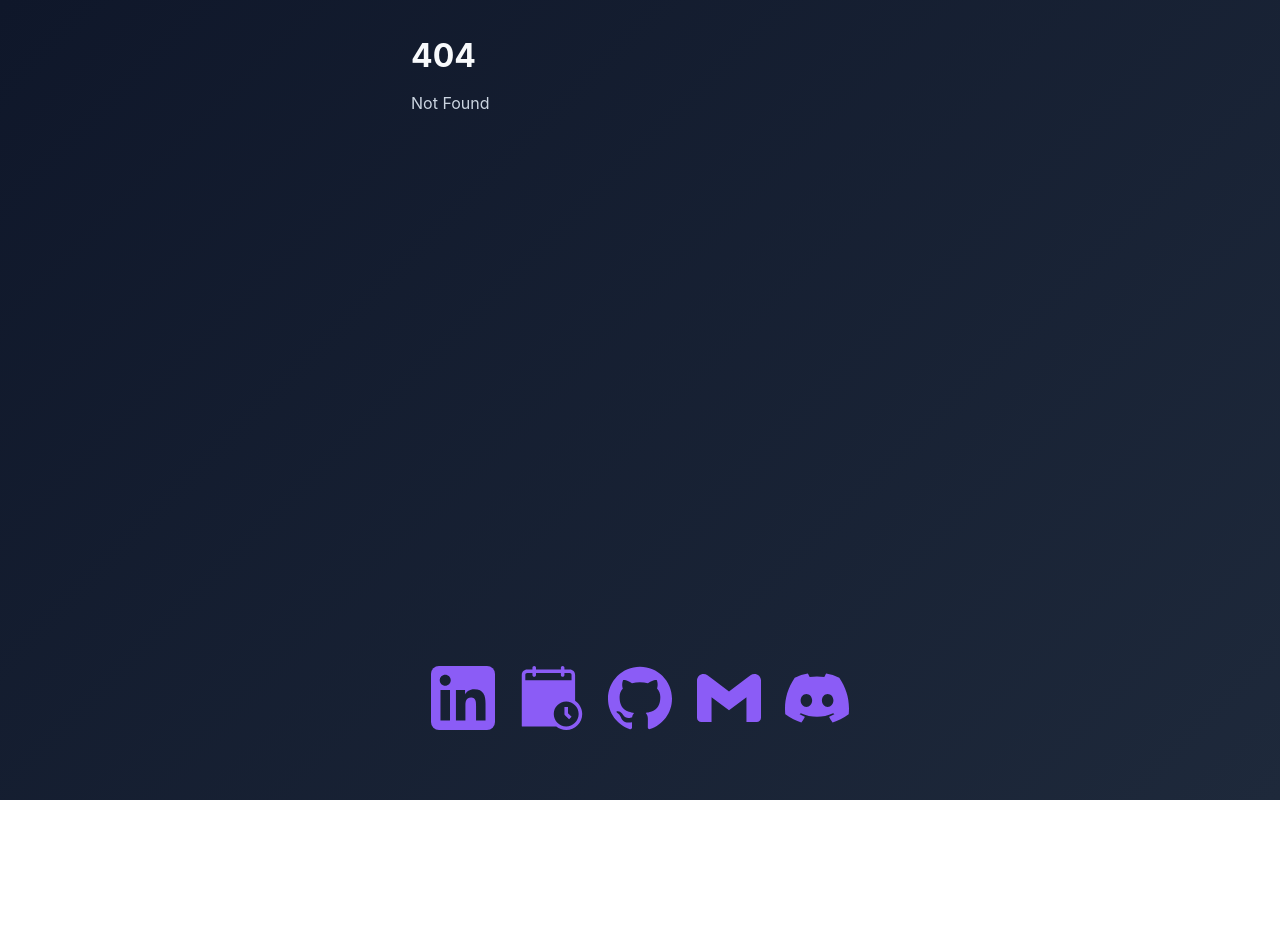
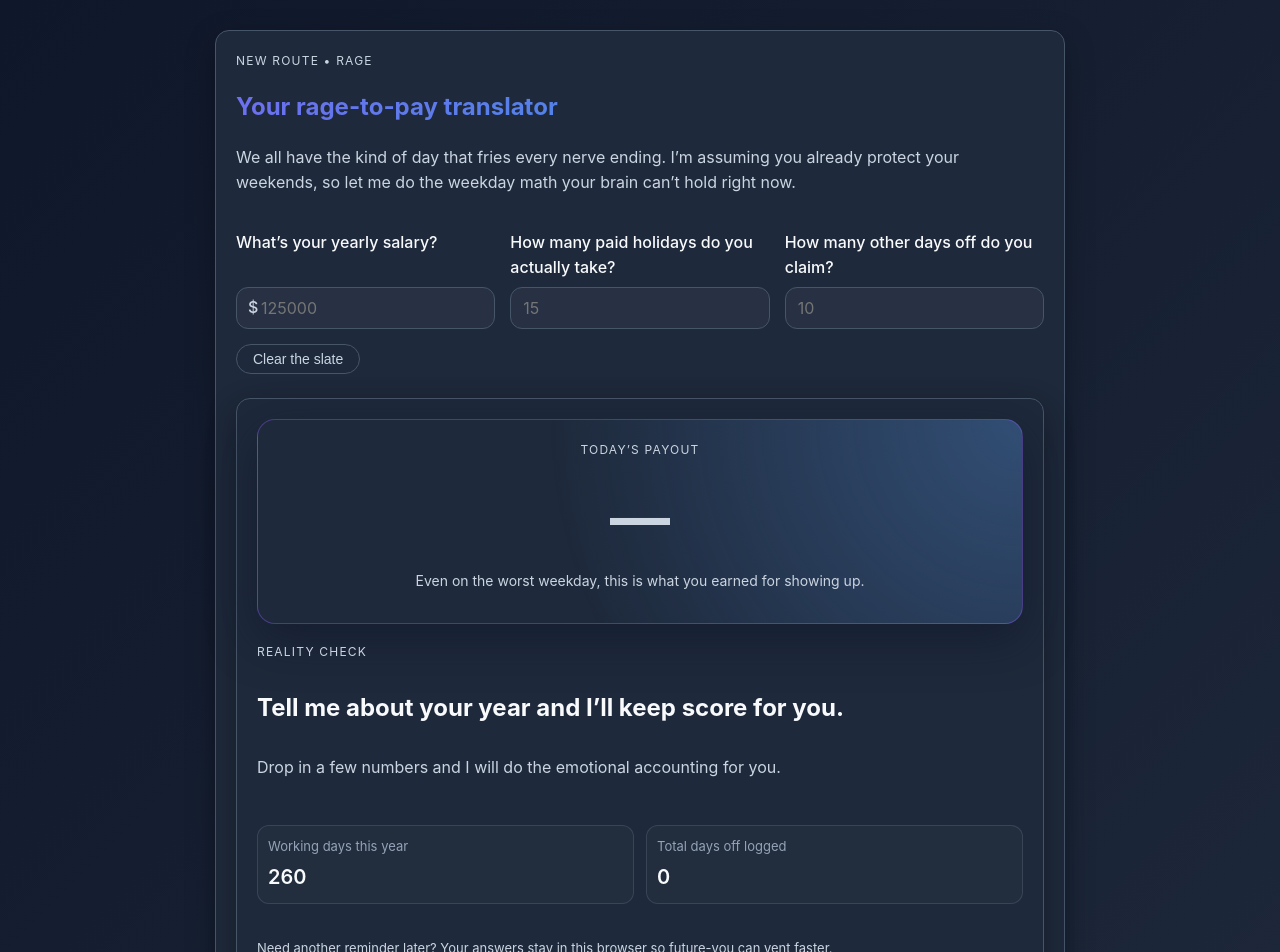
Before and after one commit to jdoconnor/jdoconnor.github.io, a SvelteKit app: page /rage in a window 1280 px wide. Before the commit this address had no page. Shown: the top 952 px of the page. Before the commit the page ends 800 px from the top, so only its background shows below. Built offline with nearby package versions, Linux system fonts and the light colour scheme.

Commit message:
rage calculatora

```diff
--- /dev/null
+++ b/src/routes/rage/+page.svelte
@@ -0,0 +1,393 @@
+<script lang="ts">
+	import { browser } from '$app/environment';
+	import { onMount } from 'svelte';
+
+	const STORAGE_KEY = 'rage-calculator';
+	const WORKDAYS_PER_YEAR = 260; // assume no weekends
+
+	let salary = '';
+	let holidays = '';
+	let daysOff = '';
+	let hasInteracted = false;
+
+	type StoredValues = {
+		salary: number;
+		holidays: number;
+		daysOff: number;
+	};
+
+	onMount(() => {
+		if (!browser) return;
+
+		const stored = localStorage.getItem(STORAGE_KEY);
+
+		if (!stored) return;
+
+		try {
+			const parsed = JSON.parse(stored) as Partial<StoredValues>;
+			if (typeof parsed.salary === 'number') {
+				salary = parsed.salary.toString();
+			}
+			if (typeof parsed.holidays === 'number') {
+				holidays = parsed.holidays.toString();
+			}
+			if (typeof parsed.daysOff === 'number') {
+				daysOff = parsed.daysOff.toString();
+			}
+		} catch (error) {
+			console.error('Unable to read rage calculator history', error);
+		}
+	});
+
+	const integerFrom = (value: string) => {
+		const parsed = Number.parseInt(value, 10);
+		return Number.isFinite(parsed) ? Math.max(parsed, 0) : 0;
+	};
+
+	const floatFrom = (value: string) => {
+		const parsed = Number.parseFloat(value);
+		return Number.isFinite(parsed) ? Math.max(parsed, 0) : 0;
+	};
+
+	function persist() {
+		if (!browser) return;
+
+		const payload: StoredValues = {
+			salary: floatFrom(salary),
+			holidays: integerFrom(holidays),
+			daysOff: integerFrom(daysOff)
+		};
+
+		localStorage.setItem(STORAGE_KEY, JSON.stringify(payload));
+	}
+
+	function handleInput() {
+		hasInteracted = true;
+		persist();
+	}
+
+	function resetForm() {
+		salary = '';
+		holidays = '';
+		daysOff = '';
+		hasInteracted = false;
+		if (browser) {
+			localStorage.removeItem(STORAGE_KEY);
+		}
+	}
+
+	$: salaryValue = floatFrom(salary);
+	$: holidaysValue = integerFrom(holidays);
+	$: daysOffValue = integerFrom(daysOff);
+	$: totalDaysOff = Math.min(WORKDAYS_PER_YEAR - 1, holidaysValue + daysOffValue);
+	$: workingDays = Math.max(1, WORKDAYS_PER_YEAR - totalDaysOff);
+	$: dailyRate = salaryValue > 0 ? salaryValue / workingDays : 0;
+	$: formattedDailyRate = dailyRate
+		? dailyRate.toLocaleString('en-US', {
+				style: 'currency',
+				currency: 'USD',
+				maximumFractionDigits: dailyRate >= 100 ? 0 : 2
+		  })
+		: '';
+	$: headline = formattedDailyRate
+		? `I know your day sucked, but you still made ${formattedDailyRate} today.`
+		: 'Tell me about your year and I’ll keep score for you.';
+	$: subline = formattedDailyRate
+		? `Across roughly ${workingDays.toLocaleString()} working days, that’s what your grit is worth.`
+		: 'Drop in a few numbers and I will do the emotional accounting for you.';
+</script>
+
+<svelte:head>
+	<title>Rage — Daily Pay Reality Check</title>
+	<meta
+		name="description"
+		content="A small cathartic calculator that tells you how much today paid, even when it drained you."
+	/>
+</svelte:head>
+
+<section class="rage card fade-in floaty">
+	<header class="stack gap-sm">
+		<p class="eyebrow">New route • Rage</p>
+		<h1 class="gradient-text">Your rage-to-pay translator</h1>
+		<p>
+			We all have the kind of day that fries every nerve ending. I’m assuming you already protect your weekends,
+			so let me do the weekday math your brain can’t hold right now.
+		</p>
+	</header>
+
+	<form class="rage-form" on:submit|preventDefault>
+		<div class="fields-grid">
+			<label>
+				<span>What’s your yearly salary?</span>
+				<div class="input-with-prefix">
+					<span class="prefix">$</span>
+					<input
+						type="number"
+						inputmode="decimal"
+						min="0"
+						step="1000"
+						placeholder="125000"
+						bind:value={salary}
+						on:input={handleInput}
+					/>
+				</div>
+			</label>
+
+			<label>
+				<span>How many paid holidays do you actually take?</span>
+				<input
+					type="number"
+					inputmode="numeric"
+					min="0"
+					max="365"
+					placeholder="15"
+					bind:value={holidays}
+					on:input={handleInput}
+				/>
+			</label>
+
+			<label>
+				<span>How many other days off do you claim?</span>
+				<input
+					type="number"
+					inputmode="numeric"
+					min="0"
+					max="365"
+					placeholder="10"
+					bind:value={daysOff}
+					on:input={handleInput}
+				/>
+			</label>
+		</div>
+
+		<div class="actions">
+			<button type="button" class="ghost" on:click={resetForm}>
+				Clear the slate
+			</button>
+			{#if hasInteracted}
+				<span class="hint">Autosaved locally. No servers, no bosses, just catharsis.</span>
+			{/if}
+		</div>
+	</form>
+
+	<div class="result card secondary">
+		<div class="payout-spotlight">
+			<p class="eyebrow">Today’s payout</p>
+			<p class="payout-amount">{formattedDailyRate || '—'}</p>
+			<p class="payout-context">
+				Even on the worst weekday, this is what you earned for showing up.
+			</p>
+		</div>
+
+		<p class="eyebrow">Reality check</p>
+		<h2>{headline}</h2>
+		<p>{subline}</p>
+
+		<dl class="stats">
+			<div>
+				<dt>Working days this year</dt>
+				<dd>{workingDays.toLocaleString()}</dd>
+			</div>
+			<div>
+				<dt>Total days off logged</dt>
+				<dd>{totalDaysOff.toLocaleString()}</dd>
+			</div>
+		</dl>
+
+		<p class="whisper">
+			Need another reminder later? Your answers stay in this browser so future-you can vent faster.
+		</p>
+	</div>
+</section>
+
+<style>
+	.rage {
+		display: flex;
+		flex-direction: column;
+		gap: 2.4rem;
+	}
+
+	.stack {
+		display: flex;
+		flex-direction: column;
+		gap: 0.8rem;
+	}
+
+	.rage-form {
+		display: flex;
+		flex-direction: column;
+		gap: 1.5rem;
+	}
+
+	.fields-grid {
+		display: grid;
+		grid-template-columns: repeat(3, minmax(0, 1fr));
+		gap: 1.5rem;
+		width: 100%;
+	}
+
+	.fields-grid label {
+		display: flex;
+		flex-direction: column;
+		gap: 0.6rem;
+		font-weight: 500;
+		height: 100%;
+	}
+
+	.fields-grid label > input,
+	.fields-grid label > .input-with-prefix {
+		margin-top: auto;
+	}
+
+	label span {
+		color: var(--text-primary);
+	}
+
+	input[type='number'] {
+		background: rgba(255, 255, 255, 0.04);
+		border: 1px solid var(--card-border);
+		border-radius: 12px;
+		padding: 1rem 1.2rem;
+		color: var(--text-primary);
+		font-size: 1.6rem;
+		font-family: inherit;
+		width: 100%;
+	}
+
+	input[type='number']:focus {
+		border-color: var(--accent-primary);
+		outline: none;
+		box-shadow: 0 0 0 2px rgba(139, 92, 246, 0.3);
+	}
+
+	.input-with-prefix {
+		position: relative;
+		width: 100%;
+	}
+
+	.prefix {
+		position: absolute;
+		left: 1.2rem;
+		top: 50%;
+		transform: translateY(-50%);
+		color: var(--text-secondary);
+		pointer-events: none;
+	}
+
+	.input-with-prefix input {
+		padding-left: 2.4rem;
+	}
+
+	.actions {
+		display: flex;
+		flex-wrap: wrap;
+		align-items: center;
+		gap: 1rem;
+		justify-content: space-between;
+	}
+
+	button.ghost {
+		background: transparent;
+		border: 1px solid var(--card-border);
+		border-radius: 999px;
+		color: var(--text-secondary);
+		padding: 0.6rem 1.6rem;
+		font-size: 1.4rem;
+		cursor: pointer;
+		transition: border-color 0.2s ease, color 0.2s ease;
+	}
+
+	button.ghost:hover {
+		color: var(--text-primary);
+		border-color: var(--accent-secondary);
+	}
+
+	.hint {
+		font-size: 1.3rem;
+		color: var(--text-muted);
+	}
+
+	.result.secondary {
+		background: rgba(15, 23, 42, 0.75);
+		border: 1px solid rgba(148, 163, 184, 0.4);
+		display: flex;
+		flex-direction: column;
+		gap: 1.8rem;
+	}
+
+	.payout-spotlight {
+		background: radial-gradient(circle at top right, rgba(96, 165, 250, 0.3), transparent 60%);
+		border: 1px solid rgba(139, 92, 246, 0.4);
+		border-radius: 18px;
+		padding: 2rem;
+		text-align: center;
+		box-shadow: 0 15px 45px rgba(15, 23, 42, 0.6);
+	}
+
+	.payout-amount {
+		font-size: clamp(3.6rem, 8vw, 6rem);
+		margin: 1rem 0 0.5rem;
+		font-weight: 700;
+		color: var(--text-primary);
+	}
+
+	.payout-context {
+		font-size: 1.4rem;
+		color: var(--text-secondary);
+	}
+
+	.eyebrow {
+		text-transform: uppercase;
+		letter-spacing: 0.1em;
+		font-size: 1.2rem;
+		color: var(--text-muted);
+	}
+
+	.stats {
+		display: grid;
+		grid-template-columns: repeat(auto-fit, minmax(160px, 1fr));
+		gap: 1.2rem;
+	}
+
+	.stats div {
+		background: rgba(255, 255, 255, 0.02);
+		border-radius: 12px;
+		padding: 1rem;
+		border: 1px solid rgba(148, 163, 184, 0.2);
+	}
+
+	.stats dt {
+		font-size: 1.3rem;
+		color: var(--text-muted);
+		margin-bottom: 0.4rem;
+	}
+
+	.stats dd {
+		margin: 0;
+		font-size: 2rem;
+		font-weight: 600;
+		color: var(--text-primary);
+	}
+
+	.whisper {
+		font-size: 1.3rem;
+		color: var(--text-muted);
+	}
+
+	@media (max-width: 900px) {
+		.fields-grid {
+			grid-template-columns: repeat(auto-fit, minmax(220px, 1fr));
+		}
+	}
+
+	@media (max-width: 600px) {
+		.actions {
+			flex-direction: column;
+			align-items: flex-start;
+		}
+
+		.hint {
+			font-size: 1.2rem;
+		}
+	}
+</style>
```
